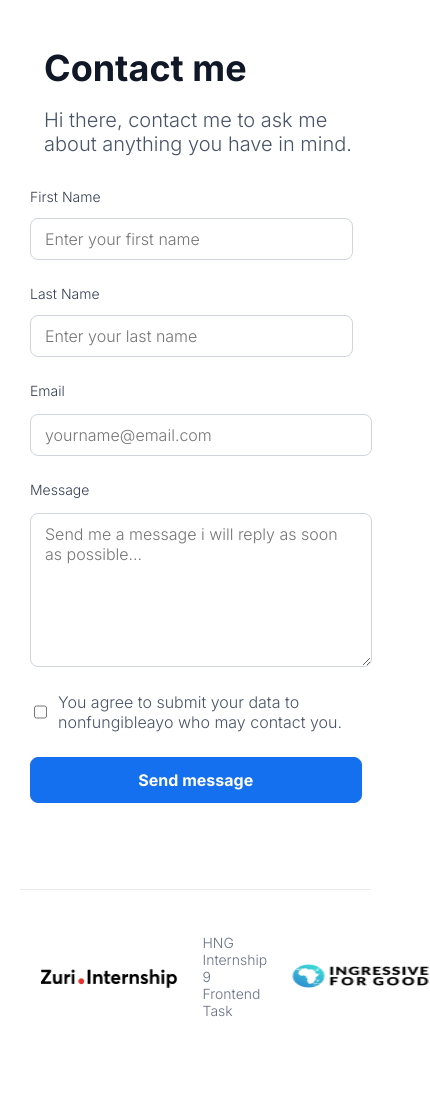
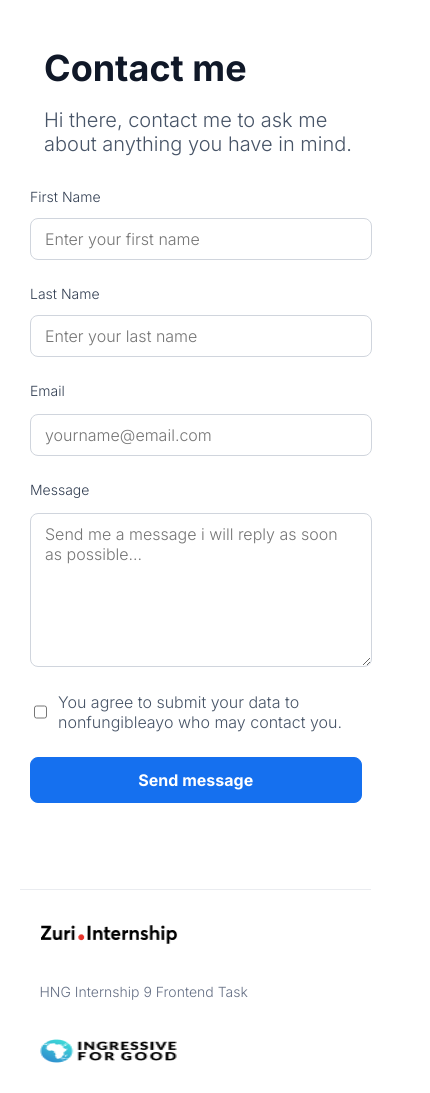
Before and after one commit to nonfungiblehayor/HNG9-projects, a React (Create React App) app in the folder first task/my-app/: page /contact in a window 390 px wide. Shown: the whole page, 430 px wide, since content can reach past the window. Before the commit the page ends 1063 px from the top, so only its background shows below. Built offline with nearby package versions, Linux system fonts and the light colour scheme.

Commit message:
fix: styling bugs

```diff
--- a/first task/my-app/src/components/contact.css
+++ b/first task/my-app/src/components/contact.css
@@ -172,9 +172,9 @@
   justify-content: space-between;
   align-items: center;
   gap: 25px;
-  padding-top: 30px;
-  padding-left: 20px;
-  padding-bottom: 30px;
+  padding-top: 50px;
+  padding-left: 40px;
+  padding-bottom: 5px;
   border-top: 1px solid #EAECF0;
   margin-top: 15vw;
 }
@@ -454,7 +454,6 @@
   .contact-div form .name-div {
     display: flex;
     flex-direction: column;
-    max-width: 100%;
     gap: 25px;
   }
   .contact-div form .name-div .fname {
@@ -470,7 +469,7 @@
   }
   .contact-div form .name-div .fname input {
     border: 1px solid #D0D5DD;
-    width: 75vw;
+    width: 80vw;
     padding: 10px 14px;
     font-family: "Inter", sans-serif;
     font-size: 16px;
@@ -494,7 +493,7 @@
   }
   .contact-div form .name-div .lname input {
     border: 1px solid #D0D5DD;
-    width: 75vw;
+    width: 80vw;
     padding: 10px 14px;
     font-family: "Inter", sans-serif;
     font-size: 16px;
@@ -518,7 +517,7 @@
   }
   .contact-div form .email-div input {
     border: 1px solid #D0D5DD;
-    max-width: 100%;
+    width: 80vw;
     padding: 10px 14px;
     font-family: "Inter", sans-serif;
     font-size: 16px;
@@ -586,10 +585,9 @@
     max-width: 100%;
   }
   .contact-div footer {
-    display: flex;
-    flex-direction: row;
-    justify-content: space-between;
-    align-items: center;
+    display: grid;
+    grid-template-columns: auto;
+    justify-content: left;
     gap: 25px;
     padding-top: 30px;
     padding-left: 20px;
--- a/first task/my-app/src/components/contact.scss
+++ b/first task/my-app/src/components/contact.scss
@@ -173,9 +173,9 @@ $font :  'Inter', sans-serif;
         justify-content: space-between;
         align-items: center;
         gap: 25px;
-        padding-top: 30px;
-        padding-left: 20px;
-        padding-bottom: 30px;
+        padding-top: 50px;
+        padding-left: 40px;
+        padding-bottom: 5px;
         border-top: 1px solid #EAECF0;
         margin-top: 15vw;
         .footer-div1 {
@@ -458,7 +458,6 @@ $font :  'Inter', sans-serif;
             .name-div {
                 display: flex;
                 flex-direction: column;
-                max-width: 100%;
                 gap: 25px;
                 .fname {
                     display: flex;
@@ -472,7 +471,7 @@ $font :  'Inter', sans-serif;
                     }
                     input {
                         border: 1px solid #D0D5DD;
-                        width: 75vw;
+                        width: 80vw;
                         padding: 10px 14px;
                         font-family: $font;
                         font-size: 16px;
@@ -496,7 +495,7 @@ $font :  'Inter', sans-serif;
                     }
                     input {
                         border: 1px solid #D0D5DD;
-                        width: 75vw;
+                        width: 80vw;
                         padding: 10px 14px;
                         font-family: $font;
                         font-size: 16px;
@@ -521,7 +520,8 @@ $font :  'Inter', sans-serif;
                 }
                 input {
                     border: 1px solid #D0D5DD;
-                    max-width: 100%;
+                    width: 80vw;
+                    // max-width: 100%;
                     padding: 10px 14px;
                     font-family: $font;
                     font-size: 16px;
@@ -591,10 +591,9 @@ $font :  'Inter', sans-serif;
             max-width: 100%;
           }
           footer {
-            display: flex;
-            flex-direction: row;
-            justify-content: space-between;
-            align-items: center;
+            display: grid;
+            grid-template-columns: auto;
+            justify-content: left;
             gap: 25px;
             padding-top: 30px;
             padding-left: 20px;
```
Also changed, not shown: 1 other file (tests, documents, lock files or other folders).
